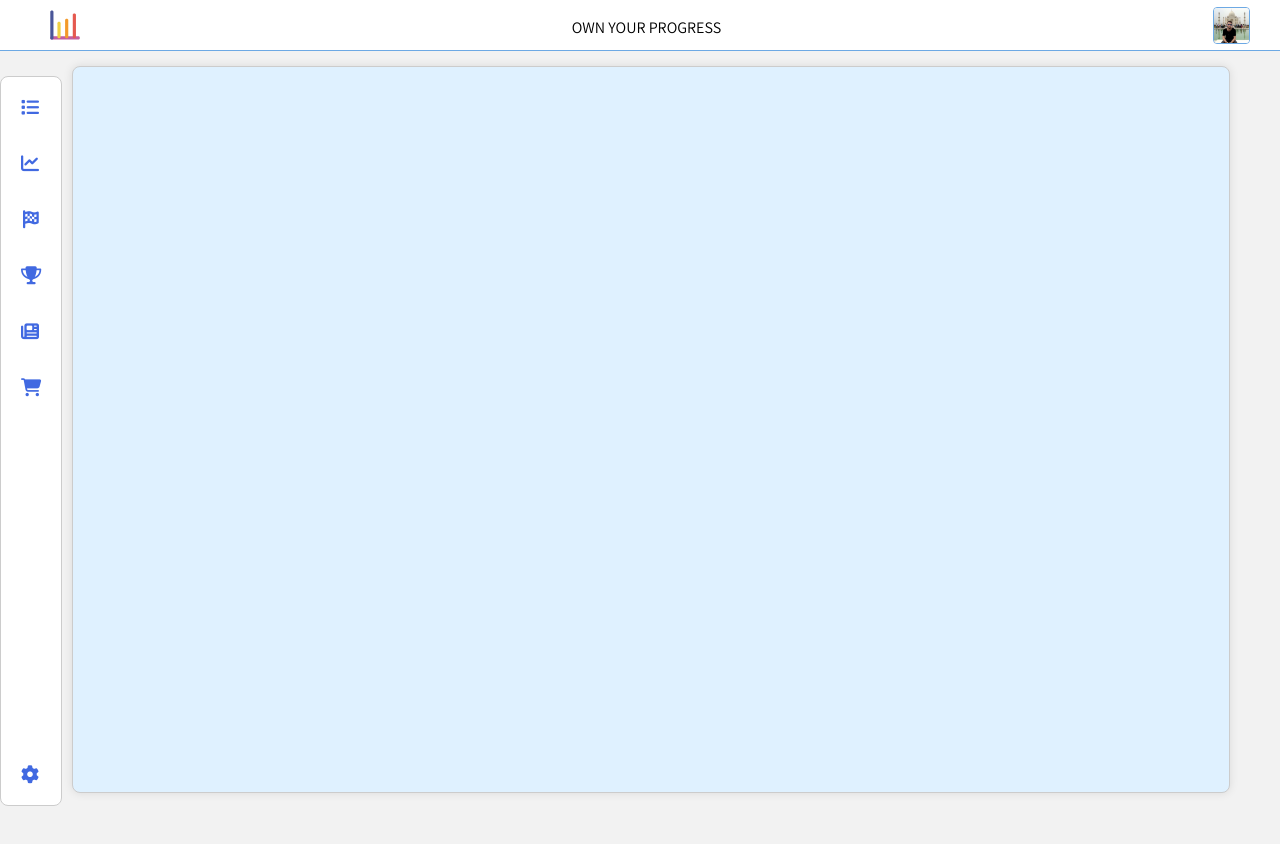
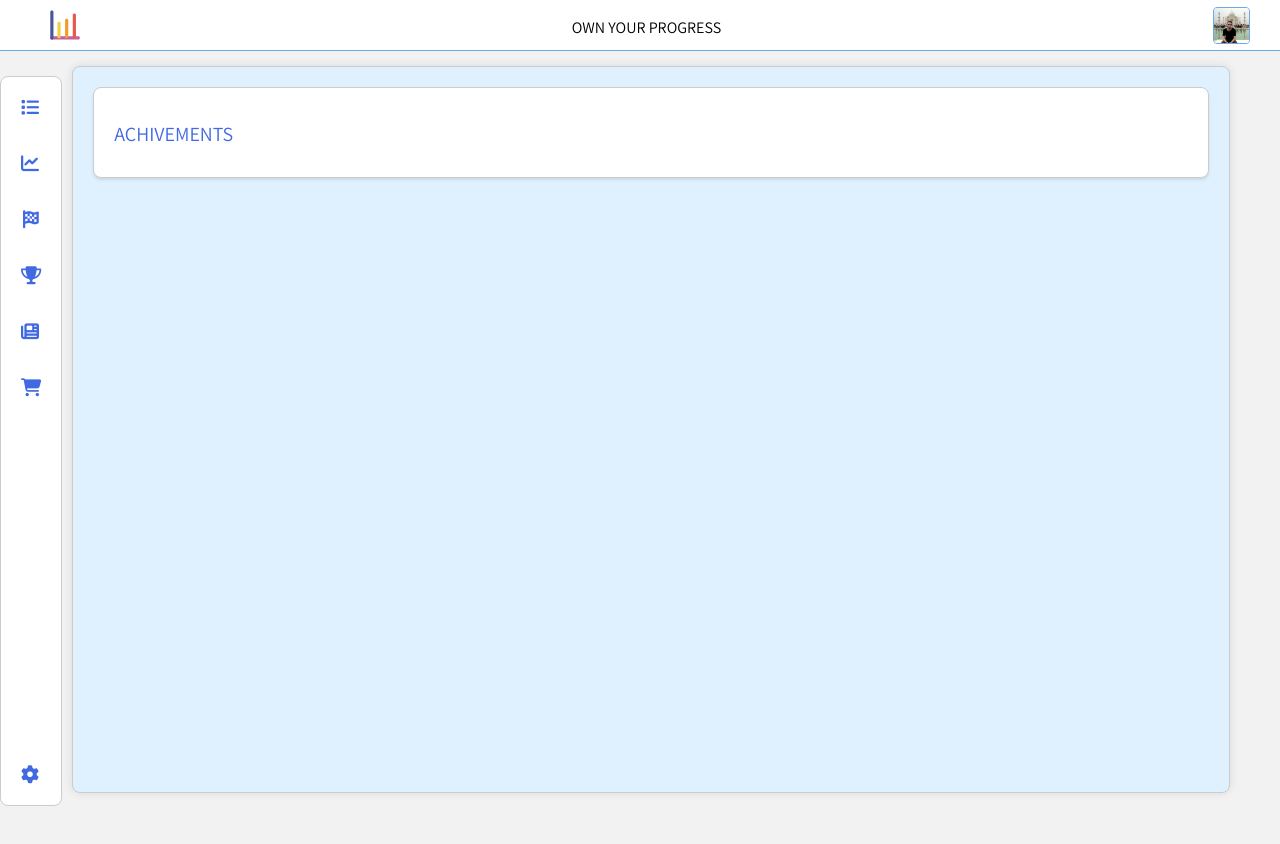
Before and after one commit to joseph-johnson27001/habits_tracker, a Vue app: page /#/achievements in a window 1280 px wide. Shown: the top 844 px of the page. Built offline with nearby package versions, Linux system fonts and the light colour scheme.

Commit message:
Achievements page and router links

```diff
--- a/src/components/ProfilePage/AchievementsSection.vue
+++ b/src/components/ProfilePage/AchievementsSection.vue
@@ -2,7 +2,9 @@
   <div class="achievements-section">
     <div class="heading-area">
       <h1>ACHIEVEMENTS</h1>
-      <i class="fas fa-angle-right view-more-link"></i>
+      <router-link to="/achievements" class="nav-link">
+        <i class="fas fa-angle-right view-more-link"></i>
+      </router-link>
     </div>
     <div class="achievements-list">
       <!-- Loop through achievements and display them -->
--- a/src/router/index.js
+++ b/src/router/index.js
@@ -11,6 +11,7 @@ import StorePage from "@/views/StorePage.vue";
 import ArticlePage from "@/views/ArticlePage.vue";
 import ChallengesPage from "@/views/ChallengesPage.vue";
 import StatisticsPage from "@/views/StatisticsPage.vue";
+import AchievementsPage from "@/views/AchievementsPage.vue";
 import Store from "@/store";
 
 Vue.use(VueRouter);
@@ -27,6 +28,7 @@ const routes = [
   { path: "/store", component: StorePage },
   { path: "/challenges", component: ChallengesPage },
   { path: "/statistics", component: StatisticsPage },
+  { path: "/achievements", component: AchievementsPage },
 ];
 
 const router = new VueRouter({
--- /dev/null
+++ b/src/views/AchievementsPage.vue
@@ -0,0 +1,5 @@
+<template>
+  <div class="card">
+    <h1>ACHIVEMENTS</h1>
+  </div>
+</template>
```
